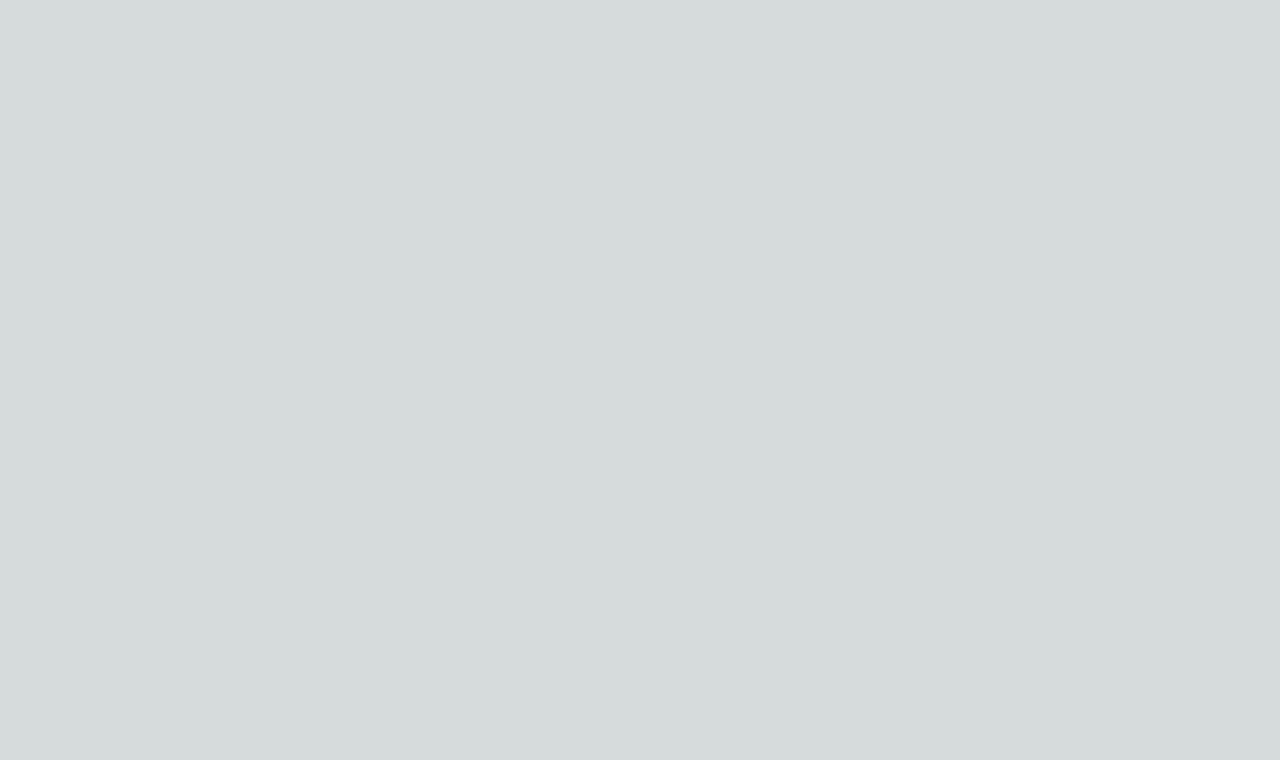
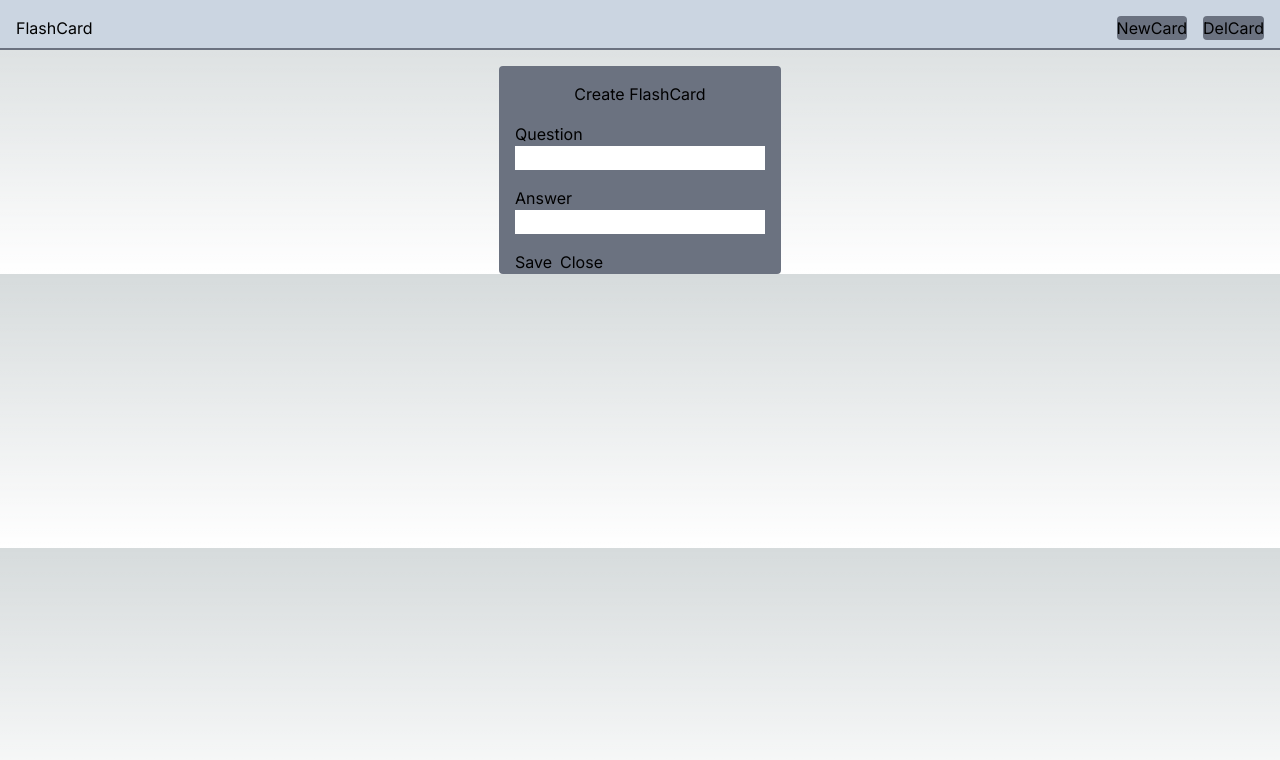
Before and after one commit to Preciousnnebuogor/25-Projects, a Next.js app: page / in a window 1280 px wide. Shown: the top 760 px of the page. Built offline with nearby package versions, Linux system fonts and the light colour scheme.

Commit message:
added a file

```diff
--- a/app/flashCard.tsx
+++ b/app/flashCard.tsx
@@ -1,8 +1,40 @@
-"use client"
-export default function FlashCard(){
-    return <div>
-        <div>
+"use client";
+export default function FlashCard() {
+  return (
+    <div>
+      <div
+        className={`border-b-2 border-gray-500 flex items-center justify-between
+            px-4 pb-2 bg-slate-300 text-black pt-4`}
+      >
+        <p>FlashCard</p>
+        <div className={`flex items-end justify-between space-x-4`}>
+          <button className={` rounded bg-gray-500`}>NewCard</button>
+          <button className={` rounded bg-gray-500`}>DelCard</button>
+        </div>
+      </div>
 
+      <div className={` flex items-center justify-center mt-4`}>
+        <div className={`bg-gray-500 rounded px-4 text-black`}>
+          <div className={` my-4 flex items-center justify-center`}>
+            <p>Create FlashCard</p>
+          </div>
+
+          <div className={`flex flex-col my-4 `}>
+            <label>Question</label>
+            <input type="text" className={`outline-none px-2`} />
+          </div>
+
+          <div className={`flex flex-col my-4 `}>
+            <label>Answer</label>
+            <input type="text" className={`outline-none px-2`} />
+          </div>
+
+          <div className={`flex items-center justify-start space-x-2`}>
+            <button>Save</button>
+            <button>Close</button>
+          </div>
         </div>
+      </div>
     </div>
+  );
 }
```
